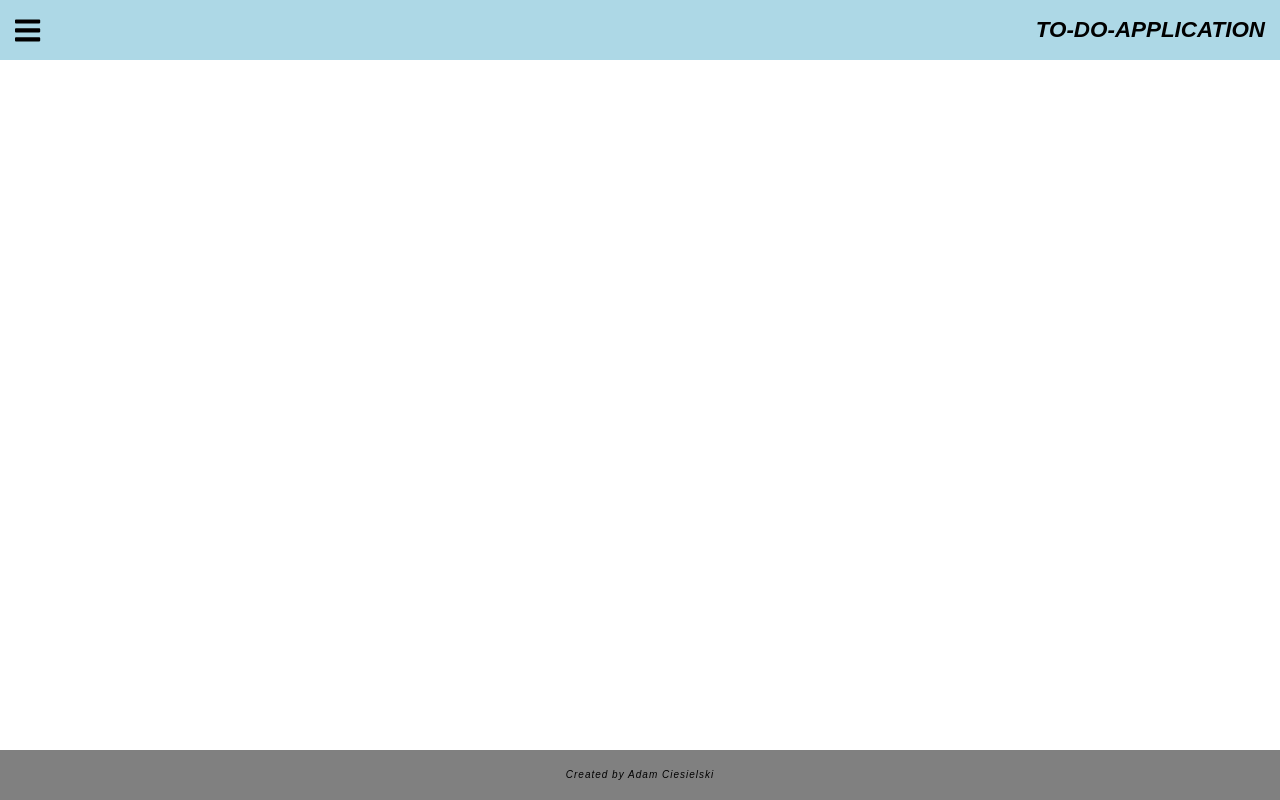
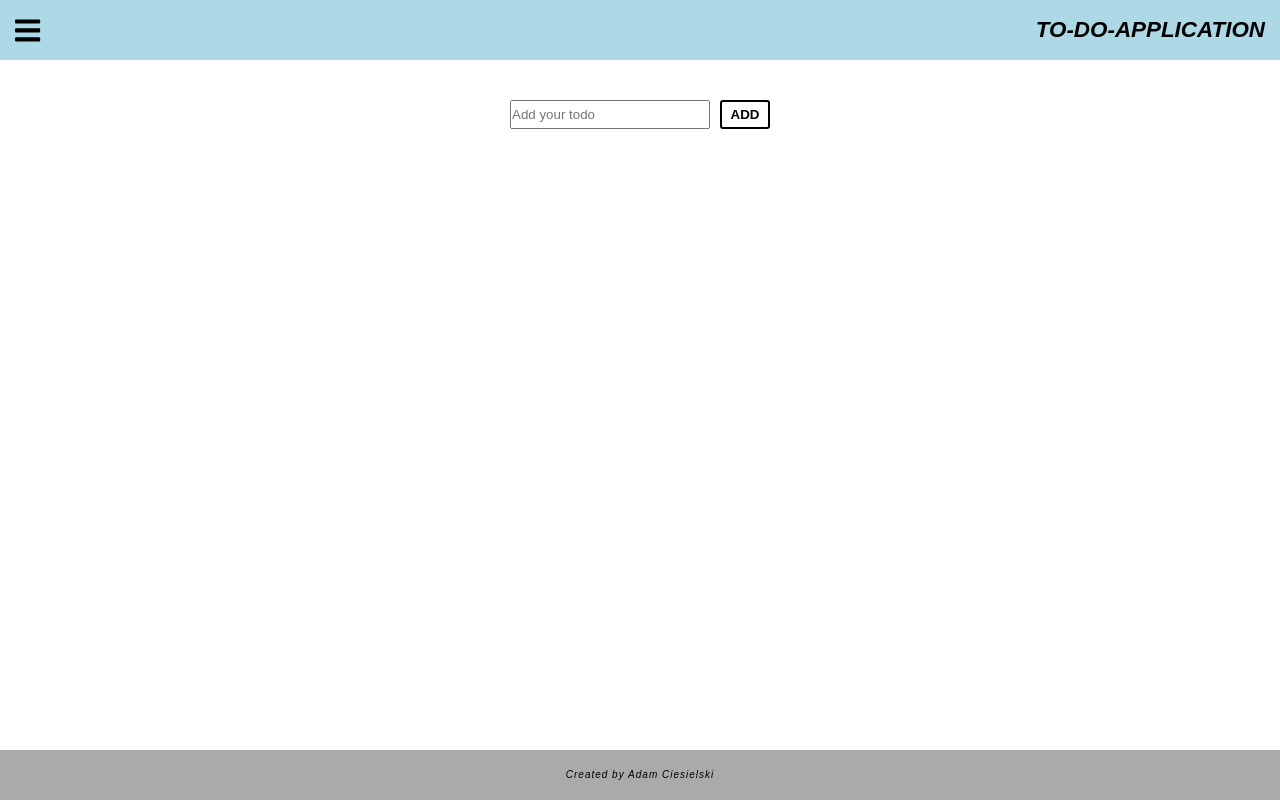
Before and after one commit to adcies/to-do-app, a React (Create React App) app: page / in a window 1280 px wide. Built offline with nearby package versions, Linux system fonts and the light colour scheme.

Commit message:
add and style main form, add initial validation

```diff
--- /dev/null
+++ b/src/components/Form/Form.jsx
@@ -0,0 +1,43 @@
+import React from 'react';
+import { useState } from 'react';
+
+import './Form.scss';
+
+const Form = () => {
+  const [value, setValue] = useState('');
+  const [isValidationWrong, setIsValidationWrong] = useState(false);
+
+  const handleOnChange = (e) => {
+    setValue(e.target.value);
+  };
+
+  const handleOnSubmit = (e) => {
+    e.preventDefault();
+    if (!value.trim()) {
+      setIsValidationWrong(true);
+    } else {
+      setIsValidationWrong(false);
+    }
+    setValue('');
+  };
+
+  const optionalValidationErrorMessage = isValidationWrong ? (
+    <p className="main-form__validation-info">Input cannot be empty!</p>
+  ) : null;
+
+  return (
+    <form className="main-form" onSubmit={handleOnSubmit}>
+      <input
+        value={value}
+        onChange={handleOnChange}
+        className="main-form__input"
+        type="text"
+        placeholder="Add your todo"
+      />
+      <input type="submit" className="main-form__submit" value="Add" />
+      {optionalValidationErrorMessage}
+    </form>
+  );
+};
+
+export default Form;
--- /dev/null
+++ b/src/components/Form/Form.scss
@@ -0,0 +1,31 @@
+@import '../../sass/variables';
+
+.main-form {
+  text-align: center;
+  margin-top: 40px;
+  &__input {
+    margin-right: 10px;
+    line-height: 25px;
+    width: 200px;
+  }
+  &__submit {
+    height: 28.5px;
+    width: 50px;
+    background-color: white;
+    border: 2px solid black;
+    border-radius: 3px;
+    text-transform: uppercase;
+    font-weight: bold;
+    font-family: sans-serif;
+    &:active {
+      background-color: black;
+      color: white;
+    }
+  }
+  &__validation-info {
+    color: $validation-message-error-color;
+    margin-top: 10px;
+    font-family: sans-serif;
+    font-size: $validation-message-error-fontSize;
+  }
+}
--- a/src/layout/Footer/Footer.scss
+++ b/src/layout/Footer/Footer.scss
@@ -2,7 +2,7 @@
 
 .footer {
   height: $footer-height-mobile;
-  background-color: gray;
+  background-color: $footer-bgColor;
   &__author-info {
     line-height: $footer-height-mobile;
     text-align: center;
--- a/src/layout/Main/Main.jsx
+++ b/src/layout/Main/Main.jsx
@@ -1,9 +1,15 @@
 import React from 'react';
+
+import Form from '../../components/Form/Form';
 
 import './Main.scss';
 
 const Main = () => {
-  return <main className="main"></main>;
+  return (
+    <main className="main">
+      <Form />
+    </main>
+  );
 };
 
 export default Main;
--- a/src/layout/Main/Main.scss
+++ b/src/layout/Main/Main.scss
@@ -1,5 +1,6 @@
 @import '../../sass/variables';
 
 .main {
+  padding-top: $header-height-mobile;
   min-height: calc(100vh - #{$footer-height-mobile});
 }
--- a/src/sass/_variables.scss
+++ b/src/sass/_variables.scss
@@ -14,3 +14,8 @@ $nav-fontSize-mobile: 1.4rem;
 //Footer
 
 $footer-height-mobile: 50px;
+$footer-bgColor: #aaa;
+
+//Form
+$validation-message-error-fontSize: 1.1rem;
+$validation-message-error-color: red;
```
